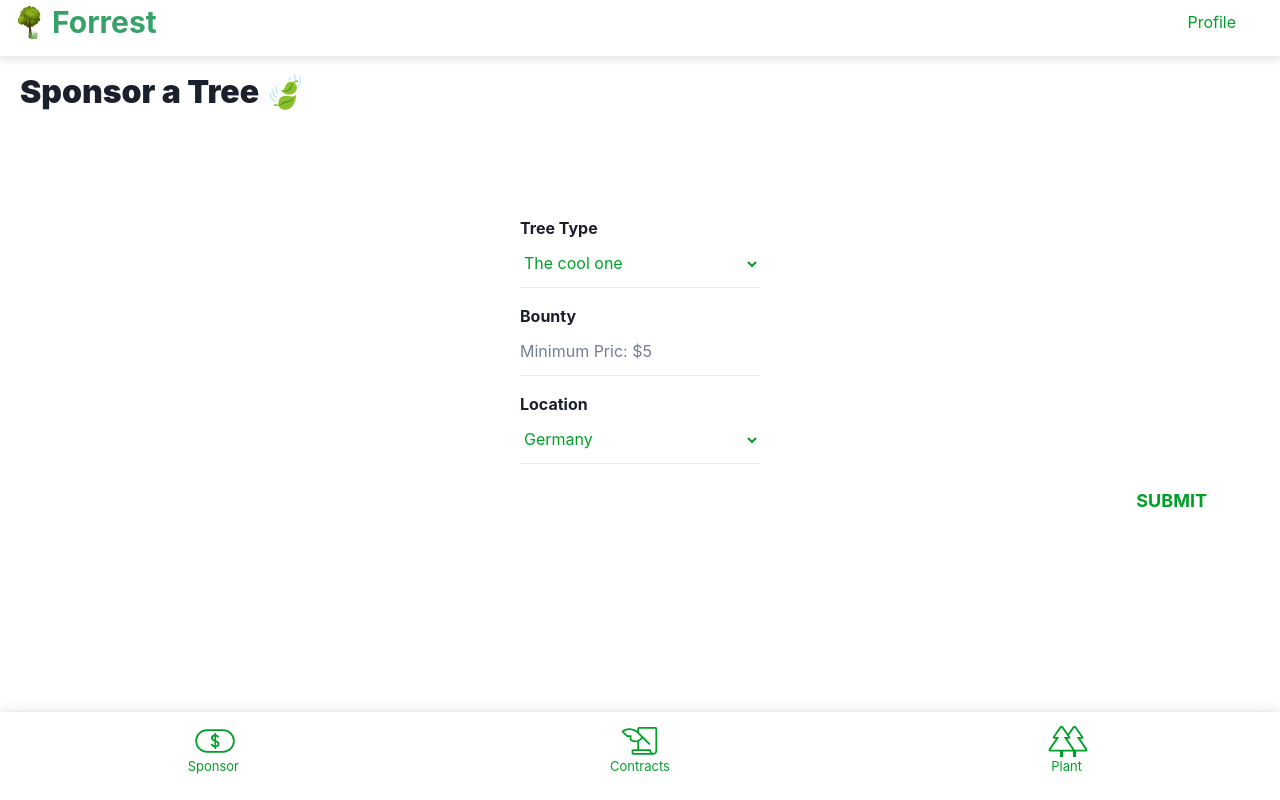
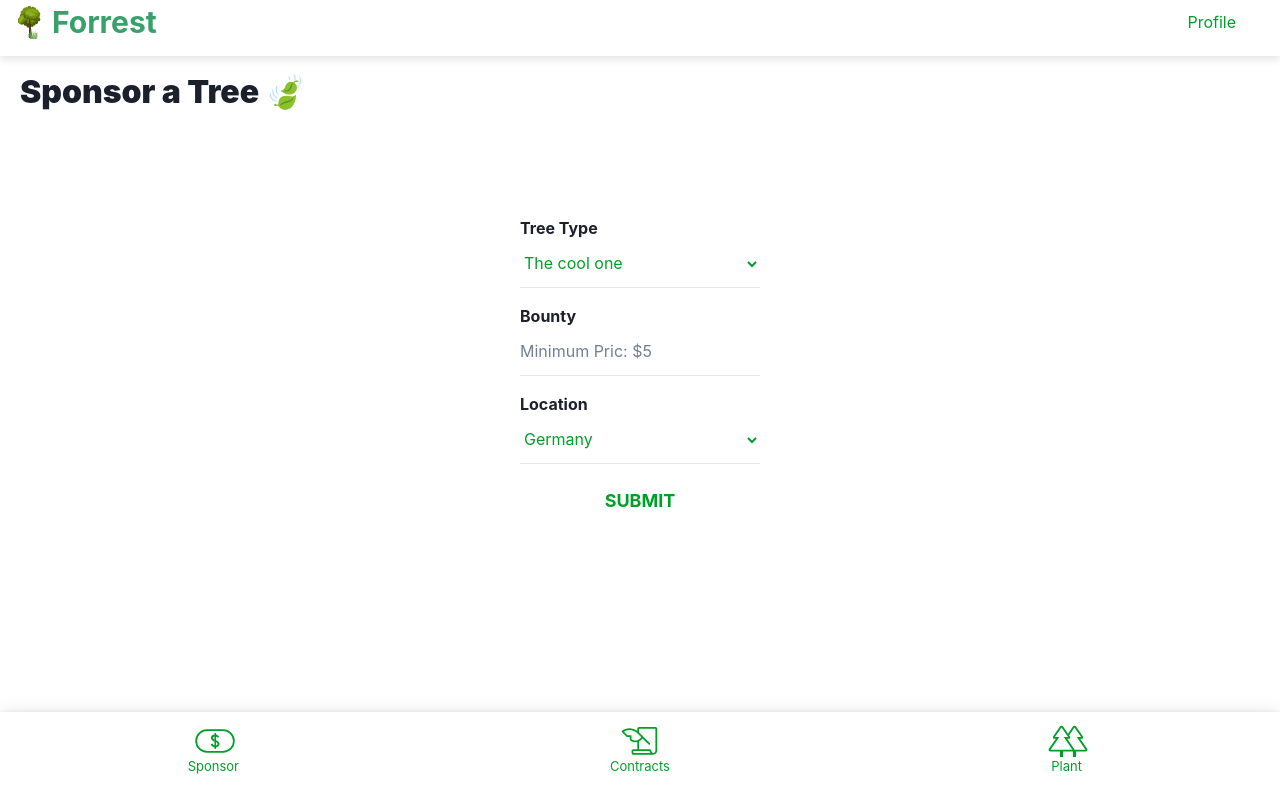
Before and after one commit to philimon-reset/Go-Green, a React (Vite) app in the folder Client/: page /sponsor in a window 1280 px wide. Built offline with nearby package versions, Linux system fonts and the light colour scheme.

Commit message:
fixed submit button

```diff
--- a/Client/src/pages/Sponsor/style.css
+++ b/Client/src/pages/Sponsor/style.css
@@ -40,10 +40,10 @@ select {
   font-weight: bold;
   padding: 7px 15px;
   border-radius: 5px;
-  margin-right: 3em;
+
   outline: none;
   position: relative;
-  align-self: flex-end;
+  align-self: center;
 
 }
 
```
